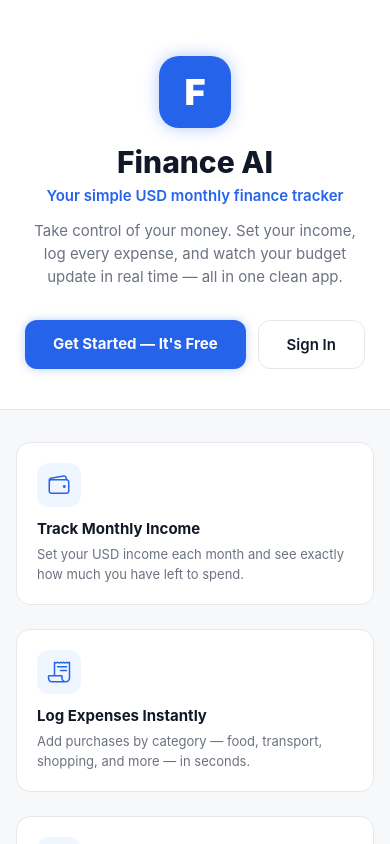
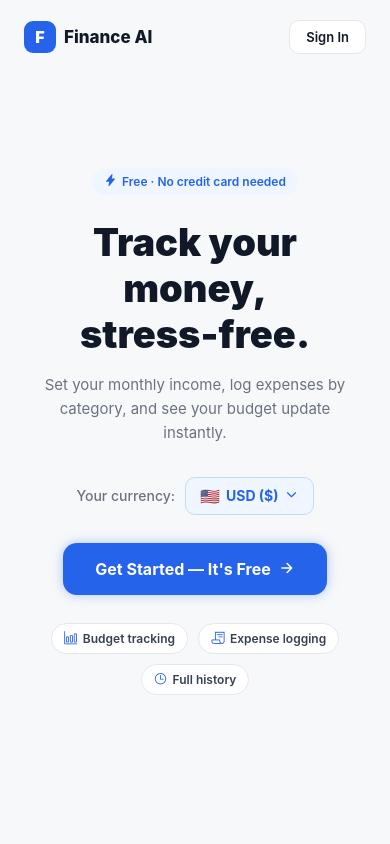
Before and after one commit to jerrylin1001205-prog/finance--ai, a React Native app: screen /Add in a window 390 px wide. Built offline with nearby package versions, Linux system fonts and the light colour scheme.

Commit message:
Redesign landing as full-screen hero, add currency picker

```diff
--- a/App.tsx
+++ b/App.tsx
@@ -12,6 +12,7 @@ import { SafeAreaView, SafeAreaProvider } from 'react-native-safe-area-context';
 import type { Session } from '@supabase/supabase-js';
 
 import { supabase, getUser } from './services/supabase';
+import { loadCurrency } from './utils/currency';
 import DashboardScreen from './screens/DashboardScreen';
 import AddTransactionScreen from './screens/AddTransactionScreen';
 import HistoryScreen from './screens/HistoryScreen';
@@ -168,6 +169,7 @@ function AppContent() {
   const isDesktop = Platform.OS === 'web' && width >= DESKTOP_BREAKPOINT;
 
   useEffect(() => {
+    loadCurrency();
     supabase.auth.getSession()
       .then(({ data: { session } }) => setSession(session))
       .catch(() => setSession(null));
--- a/screens/AddTransactionScreen.tsx
+++ b/screens/AddTransactionScreen.tsx
@@ -5,6 +5,7 @@ import {
 } from 'react-native';
 import { useFocusEffect } from '@react-navigation/native';
 import { addExpense, getMonthlyIncome, getMonthExpenses } from '../services/supabase';
+import { fmt, getCurrency } from '../utils/currency';
 
 const PRIMARY = '#2563EB';
 const C = {
@@ -23,9 +24,6 @@ const CATEGORY_ICONS: Record<string, string> = {
   Health: '💊', Entertainment: '🎬', Rent: '🏠', Other: '📦',
 };
 
-function fmt(n: number) {
-  return '$' + Math.round(n).toLocaleString('en-US');
-}
 
 export default function AddTransactionScreen({ navigation }: any) {
   const [itemName, setItemName] = useState('');
@@ -107,7 +105,7 @@ export default function AddTransactionScreen({ navigation }: any) {
 
         {/* Amount */}
         <View style={styles.card}>
-          <Text style={styles.label}>AMOUNT (USD)</Text>
+          <Text style={styles.label}>AMOUNT ({getCurrency().code})</Text>
           <TextInput
             style={styles.amountInput}
             placeholder="0.00"
--- a/screens/BudgetScreen.tsx
+++ b/screens/BudgetScreen.tsx
@@ -5,6 +5,7 @@ import {
 } from 'react-native';
 import { useFocusEffect } from '@react-navigation/native';
 import { getMonthlyIncome, saveMonthlyIncome, signOut } from '../services/supabase';
+import { fmt, getCurrency } from '../utils/currency';
 
 const PRIMARY = '#2563EB';
 const C = {
@@ -19,9 +20,6 @@ function monthLabel() {
   return new Date().toLocaleString('default', { month: 'long', year: 'numeric' });
 }
 
-function fmt(n: number) {
-  return '$' + Math.round(n).toLocaleString('en-US');
-}
 
 export default function BudgetScreen() {
   const [current, setCurrent] = useState(0);
@@ -68,7 +66,7 @@ export default function BudgetScreen() {
         )}
 
         <View style={styles.card}>
-          <Text style={styles.label}>SET YOUR MONTHLY INCOME (USD)</Text>
+          <Text style={styles.label}>SET YOUR MONTHLY INCOME ({getCurrency().code})</Text>
           <TextInput
             style={styles.amountInput}
             placeholder="0.00"
--- a/screens/DashboardScreen.tsx
+++ b/screens/DashboardScreen.tsx
@@ -2,6 +2,7 @@ import React, { useCallback, useState } from 'react';
 import { View, Text, StyleSheet, ScrollView, RefreshControl } from 'react-native';
 import { useFocusEffect } from '@react-navigation/native';
 import { getMonthlyIncome, getMonthExpenses, Expense } from '../services/supabase';
+import { fmt } from '../utils/currency';
 
 const COLORS = {
   primary: '#2563EB',
@@ -31,10 +32,6 @@ function getMotivation(income: number, totalSpent: number) {
     return { text: "You're on track. Keep it up!", bg: '#F0FDF4', color: COLORS.income };
   }
   return { text: "Set your monthly income to start tracking.", bg: '#EFF6FF', color: COLORS.primary };
-}
-
-function fmt(n: number) {
-  return '$' + Math.round(n).toLocaleString('en-US');
 }
 
 function formatDate(iso: string) {
--- a/screens/HistoryScreen.tsx
+++ b/screens/HistoryScreen.tsx
@@ -5,6 +5,7 @@ import {
 } from 'react-native';
 import { useFocusEffect } from '@react-navigation/native';
 import { getMonthExpenses, removeExpense, updateExpense, Expense } from '../services/supabase';
+import { fmt } from '../utils/currency';
 
 const PRIMARY = '#2563EB';
 const C = {
@@ -22,10 +23,6 @@ const CATEGORY_ICONS: Record<string, string> = {
   Food: '🍔', Transport: '🚗', Bills: '💡', Shopping: '🛍️',
   Health: '💊', Entertainment: '🎬', Rent: '🏠', Other: '📦',
 };
-
-function fmt(n: number) {
-  return '$' + n.toLocaleString('en-US', { minimumFractionDigits: 0, maximumFractionDigits: 0 });
-}
 
 function formatDate(iso: string) {
   return new Date(iso).toLocaleDateString('default', { month: 'short', day: 'numeric', year: 'numeric' });
--- a/screens/LandingScreen.tsx
+++ b/screens/LandingScreen.tsx
@@ -1,37 +1,17 @@
-import React from 'react';
+import React, { useState } from 'react';
 import {
   View, Text, TouchableOpacity, StyleSheet,
-  ScrollView, Platform, useWindowDimensions,
+  useWindowDimensions, Modal, FlatList, SafeAreaView,
 } from 'react-native';
 import { Ionicons } from '@expo/vector-icons';
+import { CURRENCIES, Currency, saveCurrency, getCurrency } from '../utils/currency';
 
 const PRIMARY = '#2563EB';
-const COLORS = {
-  bg: '#F7F8FA', card: '#FFFFFF', text: '#111827', sub: '#6B7280',
-  border: '#E5E7EB', accent: '#EFF6FF',
-};
 
-const FEATURES = [
-  {
-    icon: 'wallet-outline' as const,
-    title: 'Track Monthly Income',
-    desc: 'Set your USD income each month and see exactly how much you have left to spend.',
-  },
-  {
-    icon: 'receipt-outline' as const,
-    title: 'Log Expenses Instantly',
-    desc: 'Add purchases by category — food, transport, shopping, and more — in seconds.',
-  },
-  {
-    icon: 'bar-chart-outline' as const,
-    title: 'Budget at a Glance',
-    desc: 'See your spending vs. income with a clear progress bar and category breakdown.',
-  },
-  {
-    icon: 'time-outline' as const,
-    title: 'Full History',
-    desc: 'Browse and search every transaction you\'ve recorded, with edit and delete support.',
-  },
+const PILLS = [
+  { icon: 'bar-chart-outline' as const, label: 'Budget tracking' },
+  { icon: 'receipt-outline' as const,   label: 'Expense logging' },
+  { icon: 'time-outline' as const,      label: 'Full history' },
 ];
 
 interface Props {
@@ -40,150 +20,203 @@ interface Props {
 }
 
 export default function LandingScreen({ onGetStarted, onSignIn }: Props) {
-  const { width } = useWindowDimensions();
-  const isWide = Platform.OS === 'web' && width >= 640;
+  const { height } = useWindowDimensions();
+  const [selected, setSelected] = useState<Currency>(getCurrency());
+  const [showPicker, setShowPicker] = useState(false);
+
+  const handleSelectCurrency = async (c: Currency) => {
+    await saveCurrency(c);
+    setSelected(c);
+    setShowPicker(false);
+  };
 
   return (
-    <ScrollView
-      style={styles.scroll}
-      contentContainerStyle={styles.container}
-      showsVerticalScrollIndicator={false}
-    >
+    <View style={[styles.root, { minHeight: height }]}>
+
+      {/* Top nav */}
+      <View style={styles.nav}>
+        <View style={styles.navBrand}>
+          <View style={styles.navLogo}><Text style={styles.navLogoText}>F</Text></View>
+          <Text style={styles.navName}>Finance AI</Text>
+        </View>
+        <TouchableOpacity style={styles.navSignIn} onPress={onSignIn}>
+          <Text style={styles.navSignInText}>Sign In</Text>
+        </TouchableOpacity>
+      </View>
+
       {/* Hero */}
       <View style={styles.hero}>
-        <View style={styles.logoWrap}>
-          <View style={styles.logoCircle}>
-            <Text style={styles.logoLetter}>F</Text>
-          </View>
+        <View style={styles.badge}>
+          <Ionicons name="flash" size={13} color={PRIMARY} />
+          <Text style={styles.badgeText}>Free · No credit card needed</Text>
         </View>
-        <Text style={styles.appName}>Finance AI</Text>
-        <Text style={styles.tagline}>Your simple USD monthly finance tracker</Text>
-        <Text style={styles.subtitle}>
-          Take control of your money. Set your income, log every expense, and
-          watch your budget update in real time — all in one clean app.
+
+        <Text style={styles.headline}>Track your money,{'\n'}stress-free.</Text>
+        <Text style={styles.sub}>
+          Set your monthly income, log expenses by category,
+          and see your budget update instantly.
         </Text>
 
+        {/* Currency picker */}
+        <View style={styles.currencyRow}>
+          <Text style={styles.currencyLabel}>Your currency:</Text>
+          <TouchableOpacity style={styles.currencyBtn} onPress={() => setShowPicker(true)}>
+            <Text style={styles.currencyFlag}>{selected.flag}</Text>
+            <Text style={styles.currencyCode}>{selected.code} ({selected.symbol})</Text>
+            <Ionicons name="chevron-down" size={14} color={PRIMARY} />
+          </TouchableOpacity>
+        </View>
+
+        {/* CTAs */}
         <View style={styles.ctaRow}>
           <TouchableOpacity style={styles.btnPrimary} onPress={onGetStarted}>
             <Text style={styles.btnPrimaryText}>Get Started — It's Free</Text>
+            <Ionicons name="arrow-forward" size={16} color="#fff" />
           </TouchableOpacity>
-          <TouchableOpacity style={styles.btnSecondary} onPress={onSignIn}>
-            <Text style={styles.btnSecondaryText}>Sign In</Text>
-          </TouchableOpacity>
+        </View>
+
+        {/* Feature pills */}
+        <View style={styles.pills}>
+          {PILLS.map(p => (
+            <View key={p.label} style={styles.pill}>
+              <Ionicons name={p.icon} size={14} color={PRIMARY} />
+              <Text style={styles.pillText}>{p.label}</Text>
+            </View>
+          ))}
         </View>
       </View>
 
-      {/* Features */}
-      <View style={[styles.featuresGrid, isWide && styles.featuresGridWide]}>
-        {FEATURES.map((f) => (
-          <View key={f.title} style={[styles.featureCard, isWide && styles.featureCardWide]}>
-            <View style={styles.featureIconWrap}>
-              <Ionicons name={f.icon} size={24} color={PRIMARY} />
+      {/* Currency picker modal */}
+      <Modal visible={showPicker} animationType="slide" transparent>
+        <View style={styles.modalOverlay}>
+          <View style={styles.modalSheet}>
+            <View style={styles.modalHeader}>
+              <Text style={styles.modalTitle}>Choose Currency</Text>
+              <TouchableOpacity onPress={() => setShowPicker(false)}>
+                <Ionicons name="close" size={22} color="#6B7280" />
+              </TouchableOpacity>
             </View>
-            <Text style={styles.featureTitle}>{f.title}</Text>
-            <Text style={styles.featureDesc}>{f.desc}</Text>
+            <FlatList
+              data={CURRENCIES}
+              keyExtractor={c => c.code}
+              renderItem={({ item }) => (
+                <TouchableOpacity
+                  style={[styles.currencyItem, item.code === selected.code && styles.currencyItemActive]}
+                  onPress={() => handleSelectCurrency(item)}
+                >
+                  <Text style={styles.currencyItemFlag}>{item.flag}</Text>
+                  <View style={{ flex: 1 }}>
+                    <Text style={styles.currencyItemCode}>{item.code} — {item.label}</Text>
+                    <Text style={styles.currencyItemSymbol}>Symbol: {item.symbol}</Text>
+                  </View>
+                  {item.code === selected.code && (
+                    <Ionicons name="checkmark-circle" size={20} color={PRIMARY} />
+                  )}
+                </TouchableOpacity>
+              )}
+            />
           </View>
-        ))}
-      </View>
-
-      {/* Stats strip */}
-      <View style={styles.statsRow}>
-        {[
-          { value: 'USD', label: 'Currency' },
-          { value: '100%', label: 'Private' },
-          { value: 'Free', label: 'Always' },
-        ].map((s) => (
-          <View key={s.label} style={styles.statItem}>
-            <Text style={styles.statValue}>{s.value}</Text>
-            <Text style={styles.statLabel}>{s.label}</Text>
-          </View>
-        ))}
-      </View>
-
-      {/* Footer CTA */}
-      <View style={styles.footerCta}>
-        <Text style={styles.footerCtaTitle}>Ready to take control?</Text>
-        <TouchableOpacity style={styles.btnPrimary} onPress={onGetStarted}>
-          <Text style={styles.btnPrimaryText}>Create Free Account</Text>
-        </TouchableOpacity>
-      </View>
-    </ScrollView>
+        </View>
+      </Modal>
+    </View>
   );
 }
 
 const styles = StyleSheet.create({
-  scroll: { flex: 1, backgroundColor: COLORS.bg },
-  container: { paddingBottom: 48 },
+  root: { flex: 1, backgroundColor: '#F7F8FA' },
+
+  // Nav
+  nav: {
+    flexDirection: 'row', alignItems: 'center', justifyContent: 'space-between',
+    paddingHorizontal: 24, paddingTop: 20, paddingBottom: 12,
+  },
+  navBrand: { flexDirection: 'row', alignItems: 'center', gap: 8 },
+  navLogo: {
+    width: 32, height: 32, borderRadius: 9, backgroundColor: PRIMARY,
+    alignItems: 'center', justifyContent: 'center',
+  },
+  navLogoText: { color: '#fff', fontSize: 16, fontWeight: '900' },
+  navName: { fontSize: 17, fontWeight: '800', color: '#111827' },
+  navSignIn: {
+    paddingHorizontal: 16, paddingVertical: 8,
+    borderRadius: 10, borderWidth: 1.5, borderColor: '#E5E7EB',
+    backgroundColor: '#fff',
+  },
+  navSignInText: { fontSize: 13, fontWeight: '600', color: '#111827' },
 
   // Hero
   hero: {
-    alignItems: 'center', paddingHorizontal: 24,
-    paddingTop: 56, paddingBottom: 40,
-    backgroundColor: COLORS.card,
-    borderBottomWidth: 1, borderBottomColor: COLORS.border,
+    flex: 1, alignItems: 'center', justifyContent: 'center',
+    paddingHorizontal: 28, paddingBottom: 48,
   },
-  logoWrap: { marginBottom: 16 },
-  logoCircle: {
-    width: 72, height: 72, borderRadius: 20, backgroundColor: PRIMARY,
-    alignItems: 'center', justifyContent: 'center',
-    shadowColor: PRIMARY, shadowOpacity: 0.35, shadowRadius: 16, elevation: 8,
+  badge: {
+    flexDirection: 'row', alignItems: 'center', gap: 5,
+    backgroundColor: '#EFF6FF', paddingHorizontal: 12, paddingVertical: 6,
+    borderRadius: 20, marginBottom: 24,
   },
-  logoLetter: { color: '#fff', fontSize: 36, fontWeight: '900' },
-  appName: { fontSize: 30, fontWeight: '800', color: COLORS.text, marginBottom: 6 },
-  tagline: { fontSize: 15, fontWeight: '600', color: PRIMARY, marginBottom: 14 },
-  subtitle: {
-    fontSize: 15, color: COLORS.sub, textAlign: 'center',
-    lineHeight: 23, maxWidth: 440, marginBottom: 32,
+  badgeText: { fontSize: 12, fontWeight: '600', color: PRIMARY },
+  headline: {
+    fontSize: 38, fontWeight: '900', color: '#111827',
+    textAlign: 'center', lineHeight: 46, marginBottom: 16,
   },
-  ctaRow: { flexDirection: 'row', gap: 12, flexWrap: 'wrap', justifyContent: 'center' },
+  sub: {
+    fontSize: 15, color: '#6B7280', textAlign: 'center',
+    lineHeight: 24, maxWidth: 340, marginBottom: 32,
+  },
+
+  // Currency
+  currencyRow: {
+    flexDirection: 'row', alignItems: 'center', gap: 10, marginBottom: 28,
+  },
+  currencyLabel: { fontSize: 14, color: '#6B7280', fontWeight: '500' },
+  currencyBtn: {
+    flexDirection: 'row', alignItems: 'center', gap: 6,
+    backgroundColor: '#EFF6FF', paddingHorizontal: 14, paddingVertical: 8,
+    borderRadius: 10, borderWidth: 1, borderColor: '#BFDBFE',
+  },
+  currencyFlag: { fontSize: 16 },
+  currencyCode: { fontSize: 14, fontWeight: '700', color: PRIMARY },
+
+  // CTA
+  ctaRow: { marginBottom: 28 },
   btnPrimary: {
-    backgroundColor: PRIMARY, paddingHorizontal: 28, paddingVertical: 14,
-    borderRadius: 12,
-    shadowColor: PRIMARY, shadowOpacity: 0.3, shadowRadius: 10, elevation: 4,
+    flexDirection: 'row', alignItems: 'center', gap: 8,
+    backgroundColor: PRIMARY, paddingHorizontal: 32, paddingVertical: 16,
+    borderRadius: 14,
+    shadowColor: PRIMARY, shadowOpacity: 0.35, shadowRadius: 12, elevation: 6,
   },
-  btnPrimaryText: { color: '#fff', fontSize: 15, fontWeight: '700' },
-  btnSecondary: {
-    borderWidth: 1.5, borderColor: COLORS.border,
-    paddingHorizontal: 28, paddingVertical: 14, borderRadius: 12,
-    backgroundColor: COLORS.card,
+  btnPrimaryText: { color: '#fff', fontSize: 16, fontWeight: '700' },
+
+  // Pills
+  pills: { flexDirection: 'row', flexWrap: 'wrap', gap: 10, justifyContent: 'center' },
+  pill: {
+    flexDirection: 'row', alignItems: 'center', gap: 5,
+    backgroundColor: '#fff', paddingHorizontal: 12, paddingVertical: 7,
+    borderRadius: 20, borderWidth: 1, borderColor: '#E5E7EB',
   },
-  btnSecondaryText: { color: COLORS.text, fontSize: 15, fontWeight: '600' },
+  pillText: { fontSize: 12, fontWeight: '600', color: '#374151' },
 
-  // Features
-  featuresGrid: {
-    paddingHorizontal: 16, paddingTop: 32, gap: 12,
+  // Modal
+  modalOverlay: {
+    flex: 1, backgroundColor: 'rgba(0,0,0,0.4)', justifyContent: 'flex-end',
   },
-  featuresGridWide: {
-    flexDirection: 'row', flexWrap: 'wrap',
+  modalSheet: {
+    backgroundColor: '#fff', borderTopLeftRadius: 20, borderTopRightRadius: 20,
+    paddingTop: 20, maxHeight: '75%',
   },
-  featureCard: {
-    backgroundColor: COLORS.card, borderRadius: 14, padding: 20,
-    borderWidth: 1, borderColor: COLORS.border,
-    marginBottom: 12,
+  modalHeader: {
+    flexDirection: 'row', justifyContent: 'space-between', alignItems: 'center',
+    paddingHorizontal: 20, paddingBottom: 14,
+    borderBottomWidth: 1, borderBottomColor: '#F3F4F6',
   },
-  featureCardWide: {
-    flex: 1, minWidth: 240, margin: 6,
+  modalTitle: { fontSize: 17, fontWeight: '800', color: '#111827' },
+  currencyItem: {
+    flexDirection: 'row', alignItems: 'center', gap: 14,
+    paddingHorizontal: 20, paddingVertical: 14,
+    borderBottomWidth: 1, borderBottomColor: '#F9FAFB',
   },
-  featureIconWrap: {
-    width: 44, height: 44, borderRadius: 12, backgroundColor: COLORS.accent,
-    alignItems: 'center', justifyContent: 'center', marginBottom: 12,
-  },
-  featureTitle: { fontSize: 15, fontWeight: '700', color: COLORS.text, marginBottom: 6 },
-  featureDesc: { fontSize: 13, color: COLORS.sub, lineHeight: 20 },
-
-  // Stats
-  statsRow: {
-    flexDirection: 'row', justifyContent: 'space-around',
-    backgroundColor: PRIMARY, marginHorizontal: 16, marginTop: 28,
-    borderRadius: 16, paddingVertical: 24,
-  },
-  statItem: { alignItems: 'center' },
-  statValue: { fontSize: 22, fontWeight: '900', color: '#fff' },
-  statLabel: { fontSize: 12, color: 'rgba(255,255,255,0.75)', marginTop: 2 },
-
-  // Footer CTA
-  footerCta: {
-    alignItems: 'center', paddingTop: 40, paddingHorizontal: 24, gap: 16,
-  },
-  footerCtaTitle: { fontSize: 20, fontWeight: '800', color: COLORS.text },
+  currencyItemActive: { backgroundColor: '#EFF6FF' },
+  currencyItemFlag: { fontSize: 24 },
+  currencyItemCode: { fontSize: 14, fontWeight: '700', color: '#111827' },
+  currencyItemSymbol: { fontSize: 12, color: '#6B7280', marginTop: 1 },
 });
--- /dev/null
+++ b/utils/currency.ts
@@ -0,0 +1,50 @@
+import AsyncStorage from '@react-native-async-storage/async-storage';
+
+export interface Currency {
+  code: string;
+  symbol: string;
+  label: string;
+  flag: string;
+}
+
+export const CURRENCIES: Currency[] = [
+  { code: 'USD', symbol: '$',   label: 'US Dollar',         flag: '🇺🇸' },
+  { code: 'EUR', symbol: '€',   label: 'Euro',              flag: '🇪🇺' },
+  { code: 'GBP', symbol: '£',   label: 'British Pound',     flag: '🇬🇧' },
+  { code: 'JPY', symbol: '¥',   label: 'Japanese Yen',      flag: '🇯🇵' },
+  { code: 'TWD', symbol: 'NT$', label: 'Taiwan Dollar',     flag: '🇹🇼' },
+  { code: 'CNY', symbol: '¥',   label: 'Chinese Yuan',      flag: '🇨🇳' },
+  { code: 'KRW', symbol: '₩',   label: 'Korean Won',        flag: '🇰🇷' },
+  { code: 'AUD', symbol: 'A$',  label: 'Australian Dollar', flag: '🇦🇺' },
+  { code: 'CAD', symbol: 'C$',  label: 'Canadian Dollar',   flag: '🇨🇦' },
+  { code: 'SGD', symbol: 'S$',  label: 'Singapore Dollar',  flag: '🇸🇬' },
+  { code: 'HKD', symbol: 'HK$', label: 'Hong Kong Dollar',  flag: '🇭🇰' },
+  { code: 'MXN', symbol: '$',   label: 'Mexican Peso',      flag: '🇲🇽' },
+];
+
+const KEY = 'selected_currency';
+let _current: Currency = CURRENCIES[0];
+
+export async function loadCurrency(): Promise<Currency> {
+  try {
+    const code = await AsyncStorage.getItem(KEY);
+    const found = CURRENCIES.find(c => c.code === code);
+    _current = found ?? CURRENCIES[0];
+  } catch {
+    _current = CURRENCIES[0];
+  }
+  return _current;
+}
+
+export async function saveCurrency(currency: Currency): Promise<void> {
+  _current = currency;
+  await AsyncStorage.setItem(KEY, currency.code);
+}
+
+export function getCurrency(): Currency {
+  return _current;
+}
+
+export function fmt(n: number): string {
+  return _current.symbol + Math.round(n).toLocaleString('en-US');
+}
```
Also changed, not shown: 1 other file (tests, documents, lock files or other folders).
